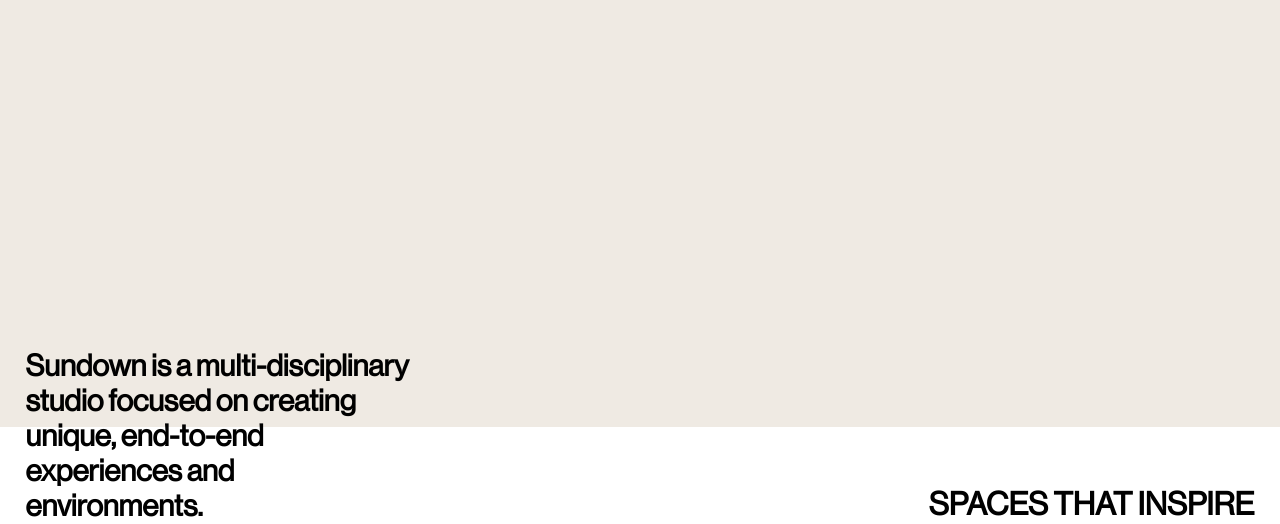
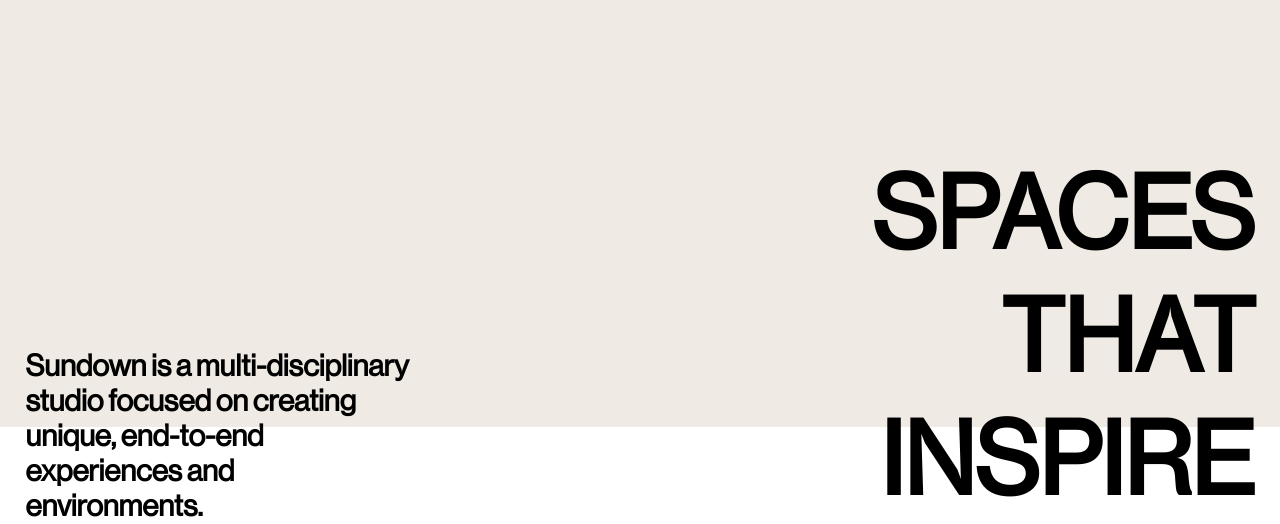
Before and after one commit to aryanpariyarofficial/sundown-studio-clone, a plain HTML site: page index.html in a window 1280 px wide. Shown: the part 373-897 px from the top of the page. Drawn offline with Linux system fonts and the light colour scheme.

Commit message:
nav and hero section

```diff
--- a/style.css
+++ b/style.css
@@ -85,5 +85,7 @@
     font-size: 2vw ;
 }
 .heroRight{
-
+    width: 30vw;
+   font-size: 4vw;
+   text-align: right;
 }
```
